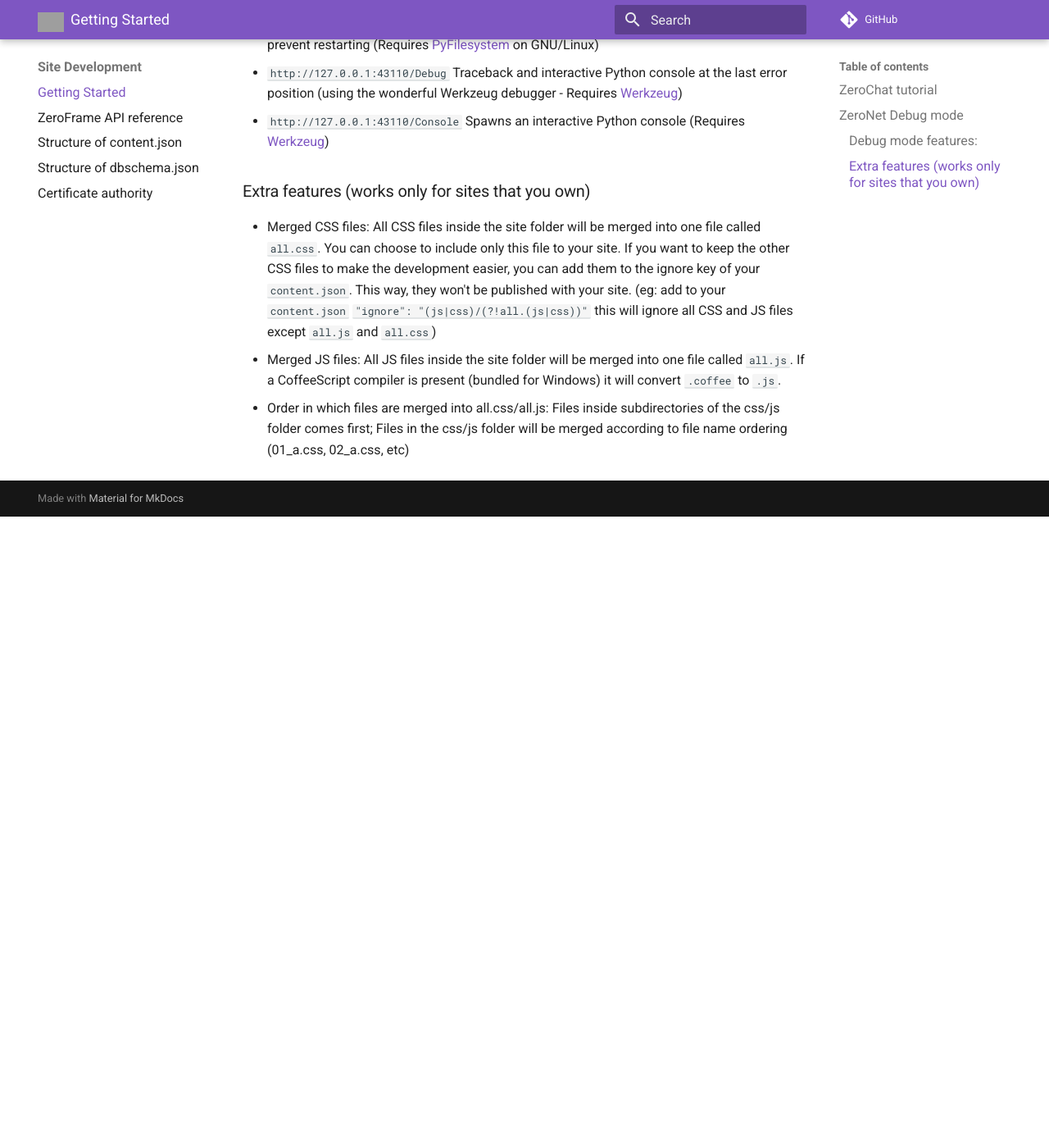
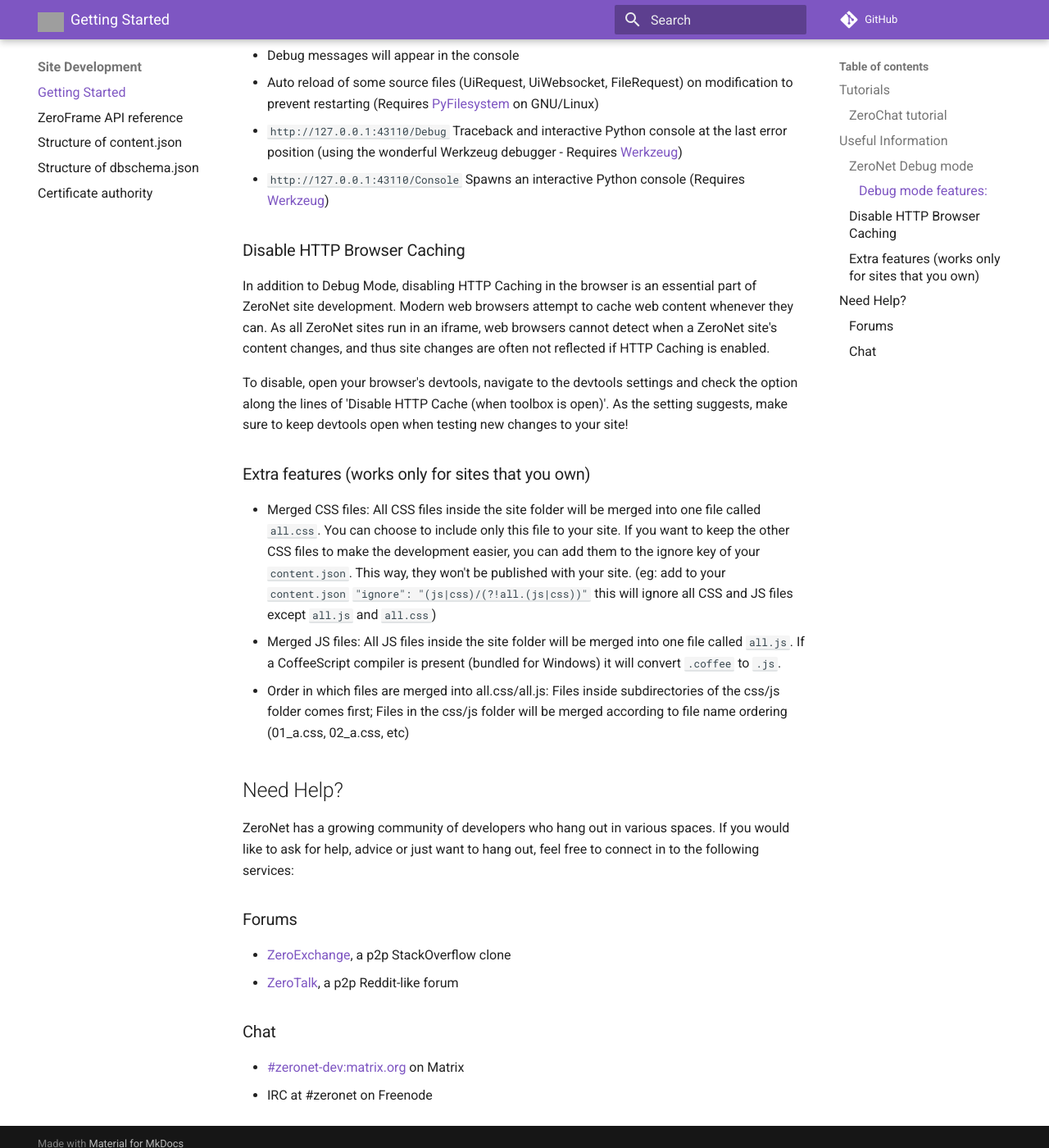
Before and after one commit to HelloZeroNet/Documentation, an MkDocs documentation site: the page built from docs/site_development/getting_started.md, in a window 1280 px wide and 1400 px high, scrolled down 943 px. Shown: the whole window at 82% size. Built offline with MkDocs 1.6.1 and Material for MkDocs 9.7.7, drawn with Linux system fonts in a browser that asks for light colours; comment, search, counter and statistics services are not loaded; before the commit the page ends 1573 px from its top, so only the background shows below that; some of the changed text lies outside the part shown; grey boxes are pictures that could not be loaded.

Commit message:
Re-arrange Getting Started page, add contact and HTTP Caching info, move ZeroFrame paragraph

```diff
--- a/docs/site_development/getting_started.md
+++ b/docs/site_development/getting_started.md
@@ -1,17 +1,21 @@
-# Overview
+# Getting Started
 
-ZeroNet allows you to publish static and dynamic sites.
+ZeroNet allows you to publish static and dynamic websites on a distributed web platform.
 
-Although ZeroNet can't run scripting languages like PHP or Ruby, you can create dynamic sites using ZeroNet's API (called ZeroFrame), JavaScript (or CoffeeScript) and the built-in SQL database.
+In ZeroNet there is no concept of servers. Thus, server-side languages like PHP or Ruby are not needed. Instead, one can create dynamic content using ZeroNet's API (called ZeroFrame), JavaScript (or CoffeeScript) and the SQL database provided to all websites.
 
-## ZeroChat tutorial
+## Tutorials
 
-In this tutorial we going to build a P2P, decentralized, server and backend-less chat site in less then 100 lines of code.
+### ZeroChat tutorial
+
+In this tutorial we are going to build a P2P, decentralized, server-less chat site in less then 100 lines of code.
 
 * [Read on ZeroBlog](http://127.0.0.1:43110/Blog.ZeroNetwork.bit/?Post:99:ZeroChat+tutorial)
 * [Read on Medium.com](https://decentralize.today/decentralized-p2p-chat-in-100-lines-of-code-d6e496034cd4)
 
-## ZeroNet Debug mode
+## Useful Information
+
+### ZeroNet Debug mode
 
 ZeroNet comes with a `--debug` flag that will make site development easier.
 
@@ -22,7 +26,7 @@
 * On Linux: `./ZeroNet.sh --debug`
 * On Mac: `./ZeroNet.app/Contents/MacOS/ZeroNet --debug`
 
-### Debug mode features:
+#### Debug mode features:
 
 - Automatic CoffeeScript -> JavaScript conversion (All examples used in this documentation and sample sites are written in [CoffeeScript](http://coffeescript.org/))
 - Debug messages will appear in the console
@@ -30,8 +34,28 @@
 - `http://127.0.0.1:43110/Debug` Traceback and interactive Python console at the last error position (using the wonderful Werkzeug debugger - Requires [Werkzeug](http://werkzeug.pocoo.org/))
 - `http://127.0.0.1:43110/Console` Spawns an interactive Python console (Requires [Werkzeug](http://werkzeug.pocoo.org/))
 
+### Disable HTTP Browser Caching
+
+In addition to Debug Mode, disabling HTTP Caching in the browser is an essential part of ZeroNet site development. Modern web browsers attempt to cache web content whenever they can. As all ZeroNet sites run in an iframe, web browsers cannot detect when a ZeroNet site's content changes, and thus site changes are often not reflected if HTTP Caching is enabled.
+
+To disable, open your browser's devtools, navigate to the devtools settings and check the option along the lines of 'Disable HTTP Cache (when toolbox is open)'. As the setting suggests, make sure to keep devtools open when testing new changes to your site!
+
 ### Extra features (works only for sites that you own)
 
  - Merged CSS files: All CSS files inside the site folder will be merged into one file called `all.css`. You can choose to include only this file to your site. If you want to keep the other CSS files to make the development easier, you can add them to the ignore key of your `content.json`. This way, they won't be published with your site. (eg: add to your `content.json` `"ignore": "(js|css)/(?!all.(js|css))"` this will ignore all CSS and JS files except `all.js` and `all.css`)
  - Merged JS files: All JS files inside the site folder will be merged into one file called `all.js`. If a CoffeeScript compiler is present (bundled for Windows) it will convert `.coffee` to `.js`.
  - Order in which files are merged into all.css/all.js: Files inside subdirectories of the css/js folder comes first; Files in the css/js folder will be merged according to file name ordering (01_a.css, 02_a.css, etc)
+
+## Need Help?
+
+ZeroNet has a growing community of developers who hang out in various spaces. If you would like to ask for help, advice or just want to hang out, feel free to connect in to the following services:
+
+### Forums
+
+* [ZeroExchange](http://127.0.0.1:43110/zeroexchange.bit/), a p2p StackOverflow clone
+* [ZeroTalk](http://127.0.0.1:43110/Talk.ZeroNetwork.bit/), a p2p Reddit-like forum
+
+### Chat
+
+* [#zeronet-dev:matrix.org](https://riot.im/app/#/room/#zeronet-dev:matrix.org) on Matrix
+* IRC at #zeronet on Freenode
```
Also changed, not shown: docs/site_development/zeroframe_api_reference.md (+5 -1 lines).
